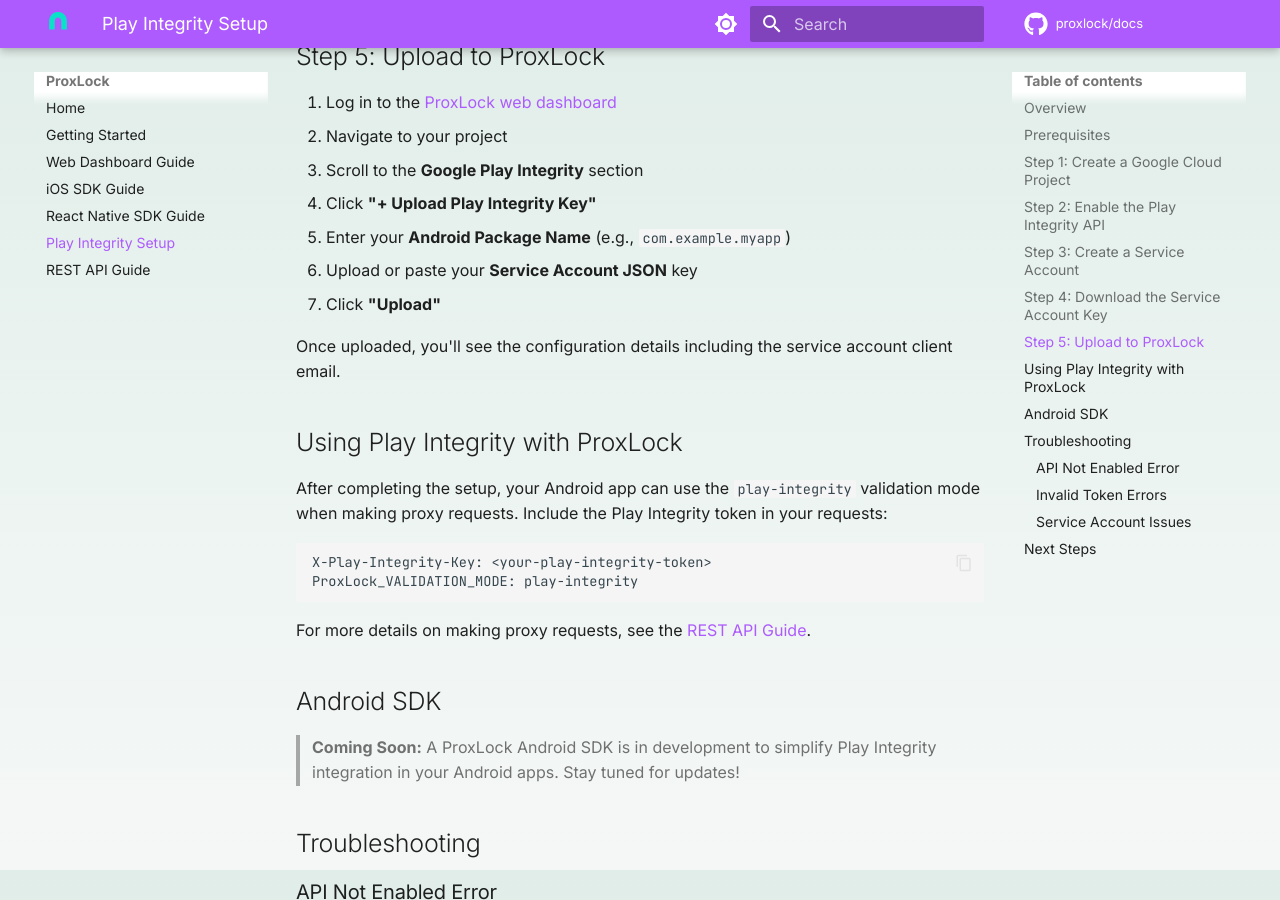
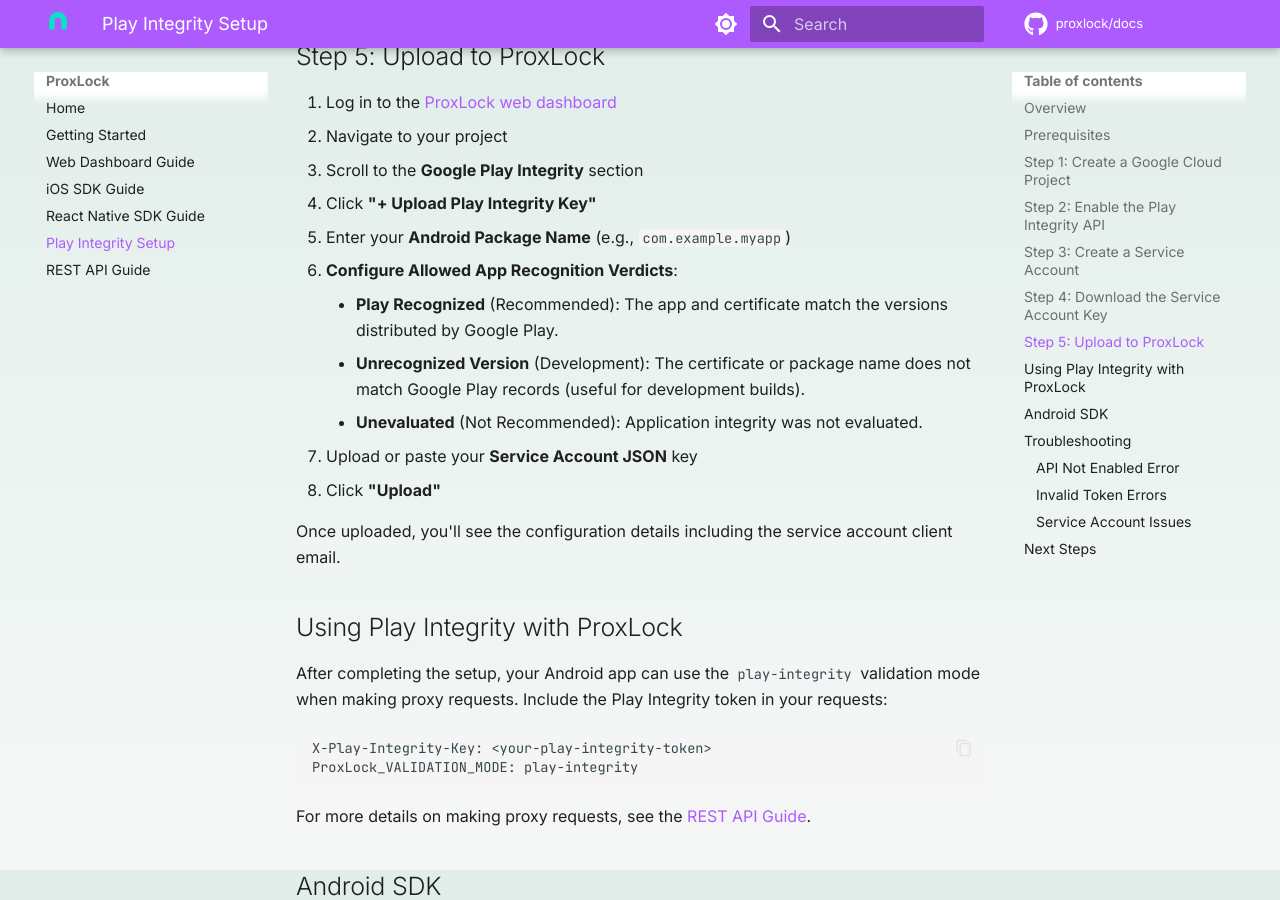
Before and after one commit to ProxLock/Docs, an MkDocs documentation site: the page built from docs/play-integrity.md, in a window 1280 px wide and 900 px high, scrolled down 1830 px. Built offline with MkDocs 1.6.1 and Material for MkDocs 9.7.7, drawn with Linux system fonts in a browser that asks for light colours; comment, search, counter and statistics services are not loaded.

Commit message:
Merge pull request #2 from ProxLock/feat/add-play-integrity-allowedAppRecognitionVerdicts
Add play integrity granular app verdicts

```diff
--- a/docs/play-integrity.md
+++ b/docs/play-integrity.md
@@ -63,8 +63,12 @@ Enable the Play Integrity API in the [Google Cloud Console](https://console.clou
 3. Scroll to the **Google Play Integrity** section
 4. Click **"+ Upload Play Integrity Key"**
 5. Enter your **Android Package Name** (e.g., `com.example.myapp`)
-6. Upload or paste your **Service Account JSON** key
-7. Click **"Upload"**
+6. **Configure Allowed App Recognition Verdicts**:
+    - **Play Recognized** (Recommended): The app and certificate match the versions distributed by Google Play.
+    - **Unrecognized Version** (Development): The certificate or package name does not match Google Play records (useful for development builds).
+    - **Unevaluated** (Not Recommended): Application integrity was not evaluated.
+7. Upload or paste your **Service Account JSON** key
+8. Click **"Upload"**
 
 Once uploaded, you'll see the configuration details including the service account client email.
 
```
